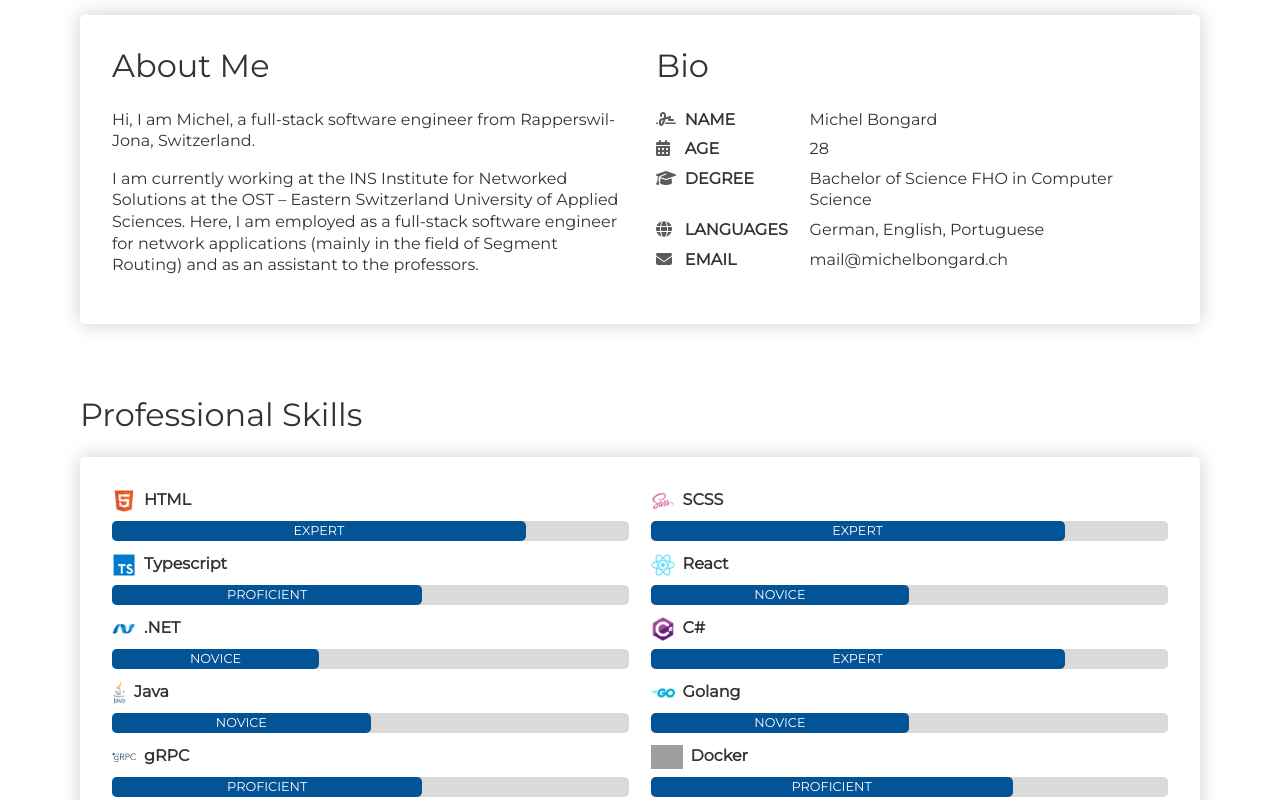
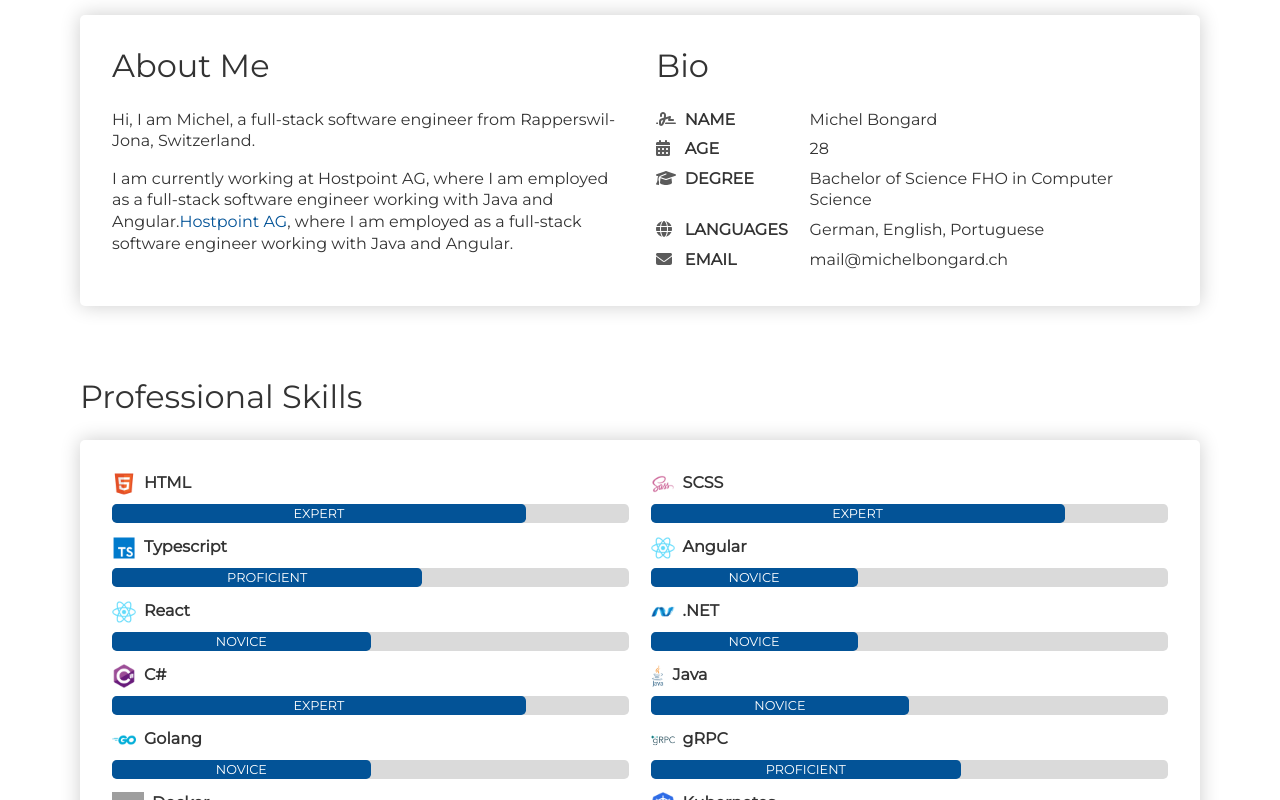
Before and after one commit to ubaumann/ubaumann.ch, a React (Create React App) app: page / in a window 1280 px wide. Shown: the part 545-1345 px from the top of the page. Built offline with nearby package versions, Linux system fonts and the light colour scheme; grey boxes are pictures that could not be loaded.

Commit message:
updated data

```diff
--- a/src/assets/data.ts
+++ b/src/assets/data.ts
@@ -39,7 +39,15 @@ export const data: Data = {
       {
         spanItems: [
           {
-            text: 'I am currently working at the INS Institute for Networked Solutions at the OST – Eastern Switzerland University of Applied Sciences. Here, I am employed as a full-stack software engineer for network applications (mainly in the field of Segment Routing) and as an assistant to the professors.',
+            text: 'I am currently working at Hostpoint AG, where I am employed as a full-stack software engineer working with Java and Angular.',
+            link: null,
+          },
+          {
+            text: 'Hostpoint AG',
+            link: 'https://www.hostpoint.ch/',
+          },
+          {
+            text: ', where I am employed as a full-stack software engineer working with Java and Angular.',
             link: null,
           },
         ],
@@ -87,6 +95,11 @@ export const data: Data = {
       name: 'Typescript',
       progress: 60,
       img: typescriptLogo,
+    },
+    {
+      name: 'Angular',
+      progress: 40,
+      img: reactLogo,
     },
     {
       name: 'React',
```
